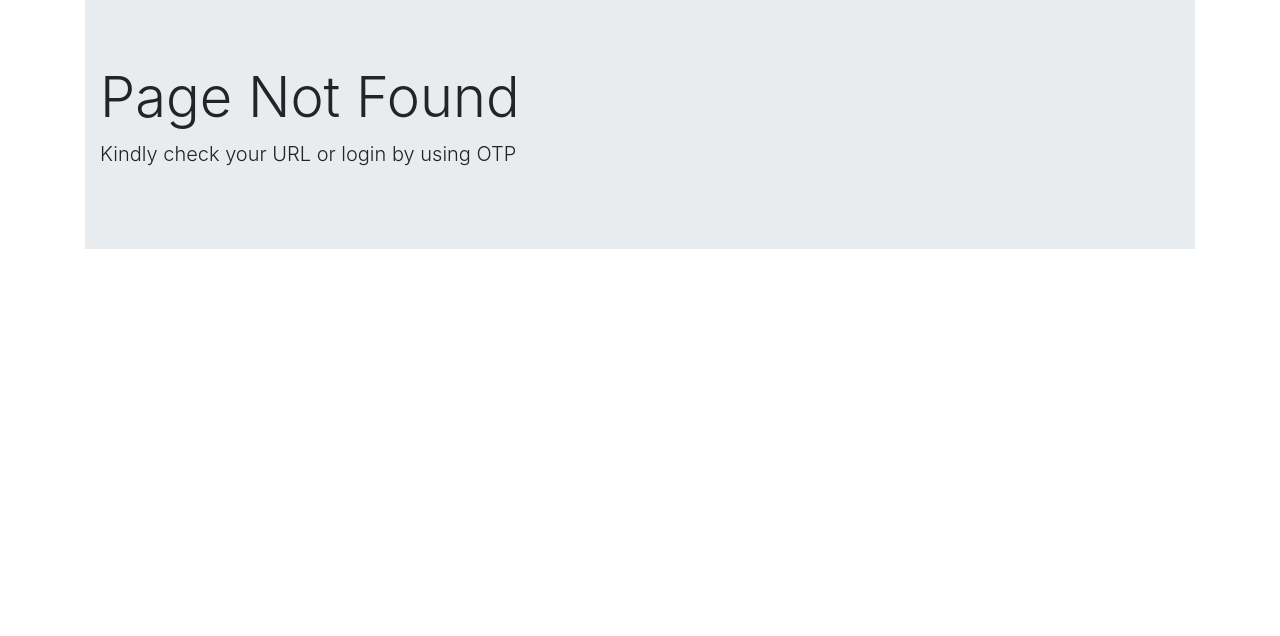
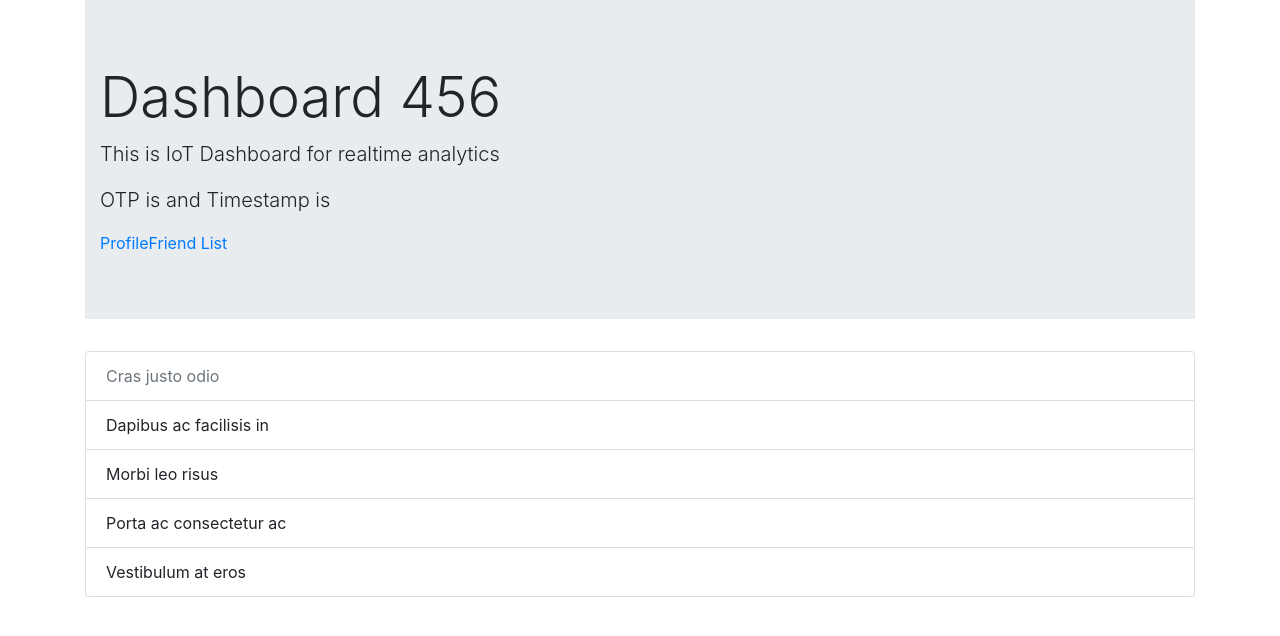
Before and after one commit to CodeKul/angular-weekend-23-march-2019-1030-1230, an Angular app in the folder angular/routerapp/: page /dash/456/friends in a window 1280 px wide. Before the commit this address had no page. Shown: the top 636 px of the page. Built offline with nearby package versions, Linux system fonts and the light colour scheme.

Commit message:
routing : child routes

```diff
--- a/angular/routerapp/src/app/app-routing.module.ts
+++ b/angular/routerapp/src/app/app-routing.module.ts
@@ -1,13 +1,19 @@
+import { ProfileComponent } from './dash/profile.component';
 import { AddMobileComponent } from './add-mobile/add-mobile.component';
 import { DashComponent } from './dash/dash.component';
 import { NfComponent } from './nf/nf.component';
 import { NgModule } from '@angular/core';
 import { Routes, RouterModule } from '@angular/router';
 import { OtpComponent } from './otp/otp.component';
+import { FriendsComponent } from './dash/friends.component';
 
+const dashRoutes: Routes = [
+  { path: 'profile', component: ProfileComponent },
+  { path: 'friends', component: FriendsComponent }
+]
 const routes: Routes = [
   { path: '', component: OtpComponent },
-  { path: 'dash/:usId', component: DashComponent },
+  { path: 'dash/:usId', component: DashComponent, children : dashRoutes },
   { path: 'dash', redirectTo: 'dash/456', pathMatch: 'full' },
   { path: 'addmobile/:mob', component: AddMobileComponent },
   { path: '**', component: NfComponent }
--- a/angular/routerapp/src/app/app.module.ts
+++ b/angular/routerapp/src/app/app.module.ts
@@ -7,6 +7,8 @@ import { OtpComponent } from './otp/otp.component';
 import { NfComponent } from './nf/nf.component';
 import { DashComponent } from './dash/dash.component';
 import { AddMobileComponent } from './add-mobile/add-mobile.component';
+import { ProfileComponent } from './dash/profile.component';
+import { FriendsComponent } from './dash/friends.component';
 
 @NgModule({
   declarations: [
@@ -14,7 +16,9 @@ import { AddMobileComponent } from './add-mobile/add-mobile.component';
     OtpComponent,
     NfComponent,
     DashComponent,
-    AddMobileComponent
+    AddMobileComponent,
+    ProfileComponent,
+    FriendsComponent
   ],
   imports: [
     BrowserModule,
--- a/angular/routerapp/src/app/dash/dash.component.html
+++ b/angular/routerapp/src/app/dash/dash.component.html
@@ -5,7 +5,14 @@
         <h1 class="display-4">Dashboard {{usId}}</h1>
         <p class="lead">This is IoT Dashboard for realtime analytics</p>
         <p class="lead"> OTP is {{otp}} and Timestamp is {{tm}}</p>
+        <a [routerLink]="['profile']">Profile</a>
+        <a [routerLink]="['friends']">Friend List</a>
       </div>
     </div>
   </div>
 </div>
+<div class="row">
+  <div class="col-md-12">
+    <router-outlet></router-outlet>
+  </div>
+</div>
--- /dev/null
+++ b/angular/routerapp/src/app/dash/friends.component.ts
@@ -0,0 +1,23 @@
+import { Component, OnInit } from '@angular/core';
+
+@Component({
+  selector: 'app-friends',
+  template: `
+    <ul class="list-group">
+      <li class="list-group-item disabled" aria-disabled="true">Cras justo odio</li>
+      <li class="list-group-item">Dapibus ac facilisis in</li>
+      <li class="list-group-item">Morbi leo risus</li>
+      <li class="list-group-item">Porta ac consectetur ac</li>
+      <li class="list-group-item">Vestibulum at eros</li>
+    </ul>
+  `,
+  styles: []
+})
+export class FriendsComponent implements OnInit {
+
+  constructor() { }
+
+  ngOnInit() {
+  }
+
+}
--- /dev/null
+++ b/angular/routerapp/src/app/dash/profile.component.ts
@@ -0,0 +1,22 @@
+import { Component, OnInit } from '@angular/core';
+
+@Component({
+  selector: 'app-profile',
+  template: `
+  <div class="card" style="width: 18rem;">
+    <img src="..." class="card-img-top" alt="...">
+    <div class="card-body">
+      <p class="card-text">Some quick example text to build on the card title and make up the bulk of the card's content.</p>
+    </div>
+  </div>
+  `,
+  styles: []
+})
+export class ProfileComponent implements OnInit {
+
+  constructor() { }
+
+  ngOnInit() {
+  }
+
+}
```
Also changed, not shown: 2 other files (tests, documents, lock files or other folders).
